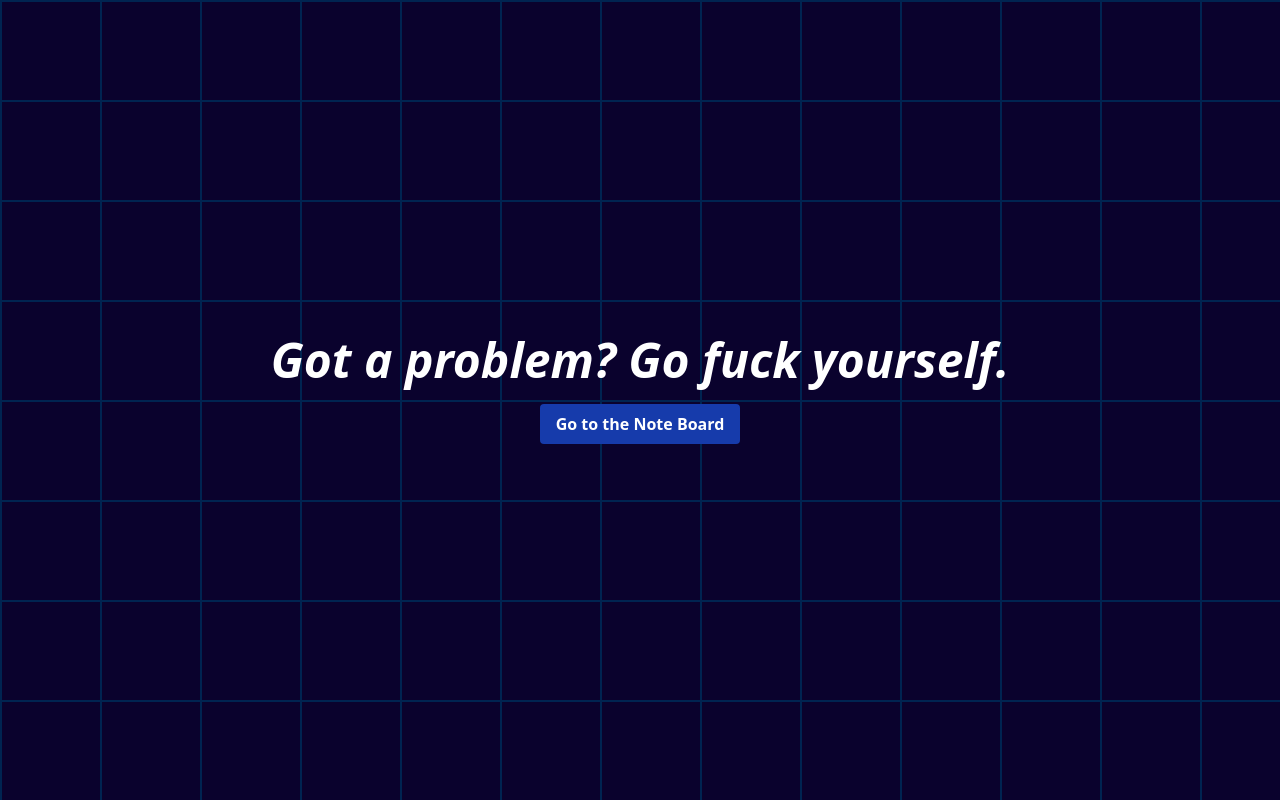
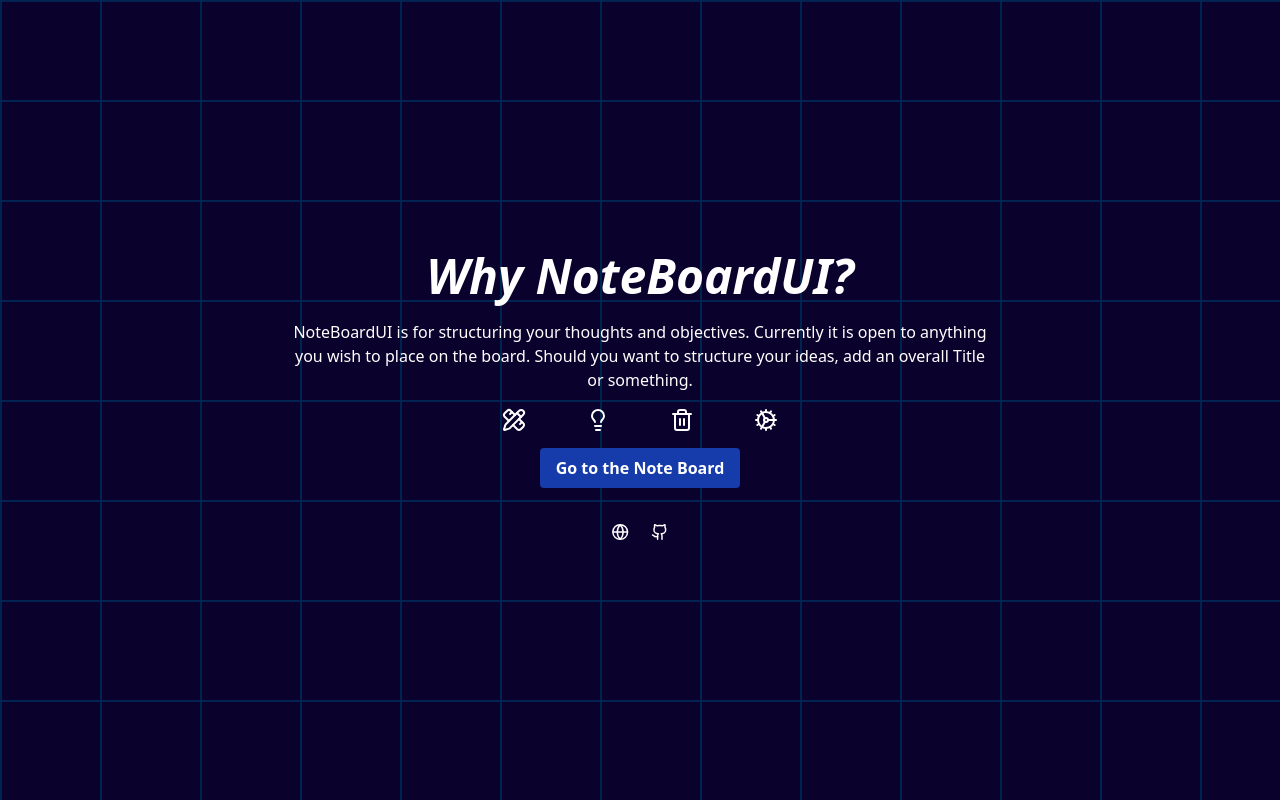
Before and after one commit to Bonyony/drag-and-drop, a React (Vite) app: page /info in a window 1280 px wide. Built offline with nearby package versions, Linux system fonts and the light colour scheme.

Commit message:
added some stuff

```diff
--- a/src/components/Column.jsx
+++ b/src/components/Column.jsx
@@ -19,7 +19,7 @@ const Column = ({ children, id, index }) => {
       className="cursor-grab mx-[75px] mt-[30px] mb-[20px] border-[#0562d3] border-2  bg-[#003c85] rounded-md"
     >
       <h2 className="text-white flex justify-between px-5 mt-5 font-black text-2xl">
-        {index + 1} {id}
+        {index + 1} <div className="hidden">{id}</div>
         {/* These are buttons for functionality within each note */}
         <ul className="flex flex-row gap-3  font-thin">
           <li className="bg-[#0562d3] hover:bg-blue-500 px-1 text-base rounded-sm flex align-middle">
--- a/src/components/NoteItem.jsx
+++ b/src/components/NoteItem.jsx
@@ -15,7 +15,7 @@ const NoteItem = ({ id, index, column }) => {
       ref={ref}
       className="p-2 z-20 w-auto bg-gray-100 hover:bg-gray-300 opacity-90 rounded-sm"
     >
-      {id}
+      <div className="hidden">{id}</div> New
     </button>
   );
 };
--- a/src/pages/Home.jsx
+++ b/src/pages/Home.jsx
@@ -1,5 +1,6 @@
 import React from "react";
 import { Link } from "react-router-dom";
+import { LuPencilRuler, LuLightbulb, LuTrash2, LuCog } from "react-icons/lu";
 import { About } from "../components";
 import "../styles/home.css";
 
@@ -8,7 +9,15 @@ const Home = () => {
     <>
       <div className="home">
         <div className="flex flex-col justify-center h-screen w-screen items-center">
-          <h1 className="text-8xl font-black italic text-white">NoteBoardUI</h1>
+          <h1 className="text-8xl font-black italic m-5 text-white">
+            NoteBoardUI
+          </h1>
+          <div className="flex flex-row gap-10 scale-150 text-white mb-2">
+            <LuPencilRuler />
+            <LuLightbulb />
+            <LuTrash2 />
+            <LuCog />
+          </div>
           <Link
             to="/noteboard"
             className="m-5  text-white bg-[#163bab] hover:bg-[#1f50e2] font-semibold py-2 px-4 rounded transition-all duration-300"
--- a/src/pages/Info.jsx
+++ b/src/pages/Info.jsx
@@ -1,19 +1,54 @@
 import React from "react";
 import { Link } from "react-router-dom";
+import {
+  LuPencilRuler,
+  LuLightbulb,
+  LuTrash2,
+  LuCog,
+  LuGithub,
+  LuGlobe,
+} from "react-icons/lu";
 
 const Info = () => {
   return (
     <>
-      <div className="home flex flex-col justify-center h-screen w-screen items-center">
-        <h1 className="text-5xl px-5 font-black italic text-white">
-          Got a problem? Go fuck yourself.
-        </h1>
-        <Link
-          to="/noteboard"
-          className="m-5  text-white bg-[#163bab] hover:bg-[#1f50e2] font-semibold py-2 px-4 rounded transition-all duration-300"
-        >
-          Go to the Note Board
-        </Link>
+      <div className="home text-white flex flex-col justify-center h-screen w-screen items-center">
+        <h1 className="text-5xl px-5 font-black italic ">Why NoteBoardUI?</h1>
+        <p className="max-w-[700px] text-center m-5">
+          NoteBoardUI is for structuring your thoughts and objectives. Currently
+          it is open to anything you wish to place on the board. Should you want
+          to structure your ideas, add an overall Title or something.
+        </p>
+        <div className="flex flex-row gap-10 scale-150">
+          <LuPencilRuler />
+          <LuLightbulb />
+          <LuTrash2 />
+          <LuCog />
+        </div>
+        <div className="m-5 flex flex-row">
+          <Link
+            to="/noteboard"
+            className=" bg-[#163bab] hover:bg-[#1f50e2] font-semibold py-2 px-4 rounded transition-all duration-300"
+          >
+            Go to the Note Board
+          </Link>
+        </div>
+        <div className="flex flex-row gap-5 scale-110 mt-2  rounded-sm py-2 px-2 text-white">
+          <a
+            className="hover:text-red-400"
+            href="https://frankfrancione.com/"
+            target="_blank"
+          >
+            <LuGlobe />
+          </a>
+          <a
+            className="hover:text-red-400"
+            href="https://github.com/Bonyony"
+            target="_blank"
+          >
+            <LuGithub />
+          </a>
+        </div>
       </div>
     </>
   );
```
